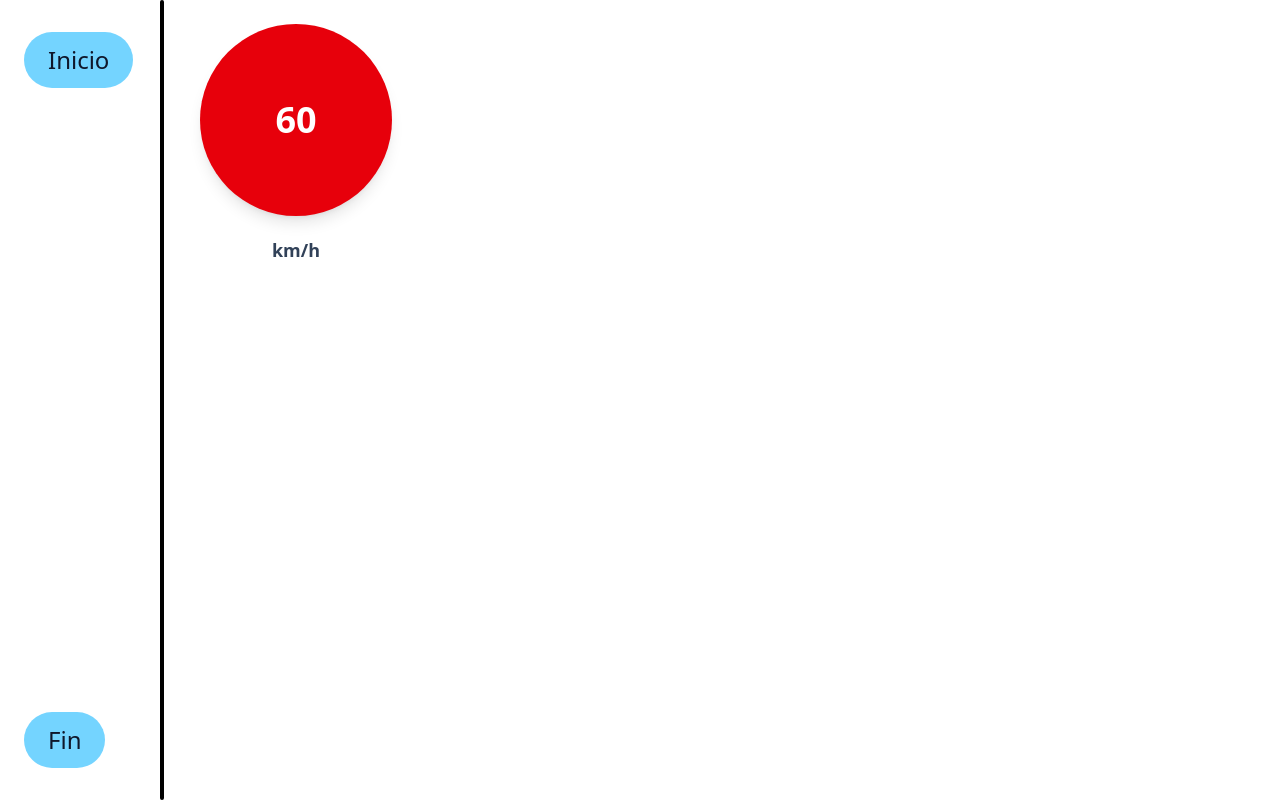
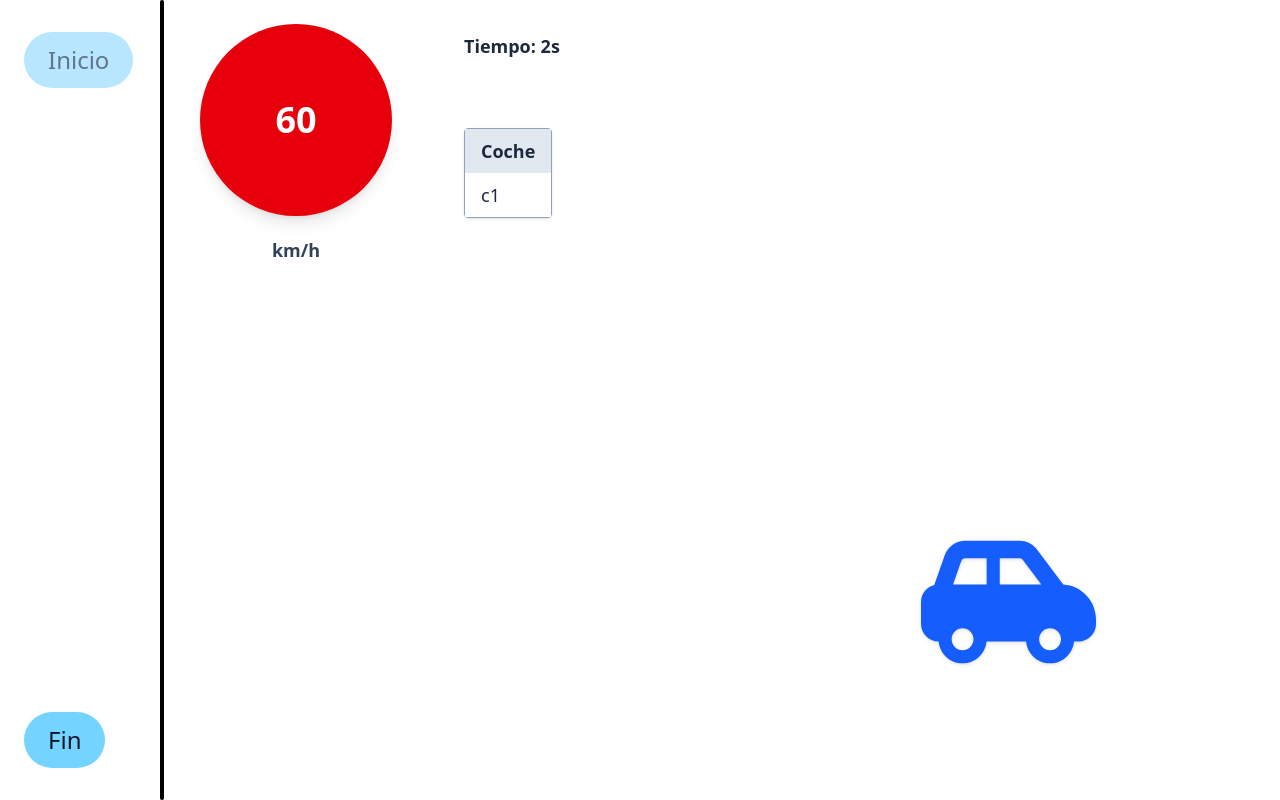
Before and after one commit to mrraxyer/FIS-React, a React (Vite) app: page / in a window 1280 px wide. Both pictures are taken after a click on the button "Inicio". Built offline with nearby package versions, Linux system fonts and the light colour scheme.

Commit message:
feat: added simple car generator

```diff
--- a/package.json
+++ b/package.json
@@ -10,6 +10,9 @@
     "preview": "vite preview"
   },
   "dependencies": {
+    "@fortawesome/fontawesome-svg-core": "^7.1.0",
+    "@fortawesome/free-solid-svg-icons": "^7.1.0",
+    "@fortawesome/react-fontawesome": "^3.1.0",
     "@tailwindcss/vite": "^4.1.17",
     "react": "^19.1.1",
     "react-dom": "^19.1.1",
--- a/src/App.tsx
+++ b/src/App.tsx
@@ -1,13 +1,105 @@
+import { useEffect, useRef, useState } from 'react'
 import Button from './components/Button'
 import SpeedLimiter from './components/SpeedLimiter'
+import CarDisplay from './components/CarDisplay'
+
+type Vehicle = { id: string; color: string }
+const colors = ['text-red-600', 'text-blue-600', 'text-green-600', 'text-yellow-600', 'text-purple-600', 'text-orange-600']
 
 export default function App() {
+    const [running, setRunning] = useState(false)
+    const [startTime, setStartTime] = useState<number | null>(null)
+    const [elapsed, setElapsed] = useState(0)
+    const [vehicles, setVehicles] = useState<Vehicle[]>([])
+    const [current, setCurrent] = useState<Vehicle | null>(null)
+    const carCountRef = useRef(0)
+    const timeoutsRef = useRef<number[]>([])
+
+    const clearScheduled = () => {
+        timeoutsRef.current.forEach(id => clearTimeout(id))
+        timeoutsRef.current = []
+    }
+
+    const finalizeSimulation = (auto = false) => {
+        clearScheduled()
+        setRunning(false)
+        setStartTime(null)
+        if (auto) alert('Simulación finalizada automáticamente (>=60s).')
+    }
+
+    const generateVehicle = () => {
+        carCountRef.current += 1
+        const nextColor = colors[carCountRef.current % colors.length]
+        const v: Vehicle = { id: `c${carCountRef.current}`, color: nextColor }
+        setVehicles(prev => [...prev, v])
+        setCurrent(v)
+    }
+
+    const scheduleNextCycle = () => {
+        if (!startTime) return
+        const totalSeconds = Math.floor((Date.now() - startTime) / 1000)
+        if (totalSeconds >= 60) {
+            finalizeSimulation(true)
+            return
+        }
+        generateVehicle()
+        const id = window.setTimeout(() => {
+            scheduleNextCycle()
+        }, 10000) // wait 10 seconds then generate next
+        timeoutsRef.current.push(id)
+    }
+
+    const handleStart = () => {
+        setVehicles([])
+        setCurrent(null)
+        carCountRef.current = 0
+        setStartTime(Date.now())
+        setElapsed(0)
+        setRunning(true)
+    }
+
+    const handleEnd = () => {
+        finalizeSimulation(false)
+    }
+
+    // Track elapsed seconds
+    useEffect(() => {
+        if (!running || !startTime) return
+        const interval = window.setInterval(() => {
+            setElapsed(Math.floor((Date.now() - startTime) / 1000))
+        }, 1000)
+        return () => clearInterval(interval)
+    }, [running, startTime])
+
+    // Start scheduling when simulation starts
+    useEffect(() => {
+        if (running && startTime) {
+            clearScheduled()
+            scheduleNextCycle()
+        } else if (!running) {
+            clearScheduled()
+        }
+        return () => clearScheduled()
+    }, [running, startTime])
+
     return (
         <div className="relative min-h-screen bg-white font-sans">
             {/* Left sidebar with buttons and separator*/}
             <div className="absolute left-6 top-0 bottom-0 w-36">
-                <Button label="Inicio" className="absolute top-8 left-0" active={true} buttonType="Inicio" />
-                <Button label="Fin" className="absolute bottom-8 left-0" active={true} buttonType="Fin" />
+                <Button
+                    label="Inicio"
+                    className="absolute top-8 left-0"
+                    active={!running}
+                    buttonType="Inicio"
+                    onClick={handleStart}
+                />
+                <Button
+                    label="Fin"
+                    className="absolute bottom-8 left-0"
+                    active={running}
+                    buttonType="Fin"
+                    onClick={handleEnd}
+                />
             </div>
             <div className="absolute left-40 top-0 bottom-0 w-1 bg-black rounded" />
 
@@ -16,6 +108,27 @@ export default function App() {
                 <div className="absolute top-6 left-6">
                     <SpeedLimiter />
                 </div>
+                {running && current && <CarDisplay color={current.color} />}
+                {/* Simple status & table */}
+                <div className="absolute top-8 left-72 text-slate-800 text-lg">
+                    <div className="font-semibold">Tiempo: {elapsed}s</div>
+                </div>
+                <div className="absolute top-32 left-72 bg-white/60 border border-slate-400 rounded shadow text-slate-800">
+                    <table className="text-lg">
+                        <thead>
+                            <tr className="bg-slate-200">
+                                <th className="px-4 py-2">Coche</th>
+                            </tr>
+                        </thead>
+                        <tbody>
+                            {vehicles.map(v => (
+                                <tr key={v.id} className="odd:bg-white even:bg-slate-100">
+                                    <td className="px-4 py-2">{v.id}</td>
+                                </tr>
+                            ))}
+                        </tbody>
+                    </table>
+                </div>
             </main>
         </div>
     )
--- /dev/null
+++ b/src/components/CarDisplay.tsx
@@ -0,0 +1,18 @@
+import { FontAwesomeIcon } from '@fortawesome/react-fontawesome'
+import { faCarSide } from '@fortawesome/free-solid-svg-icons'
+
+type CarDisplayProps = {
+    color: string
+}
+
+export default function CarDisplay({ color }: CarDisplayProps) {
+    return (
+        <div className="absolute bottom-32 right-40 flex flex-col items-center select-none">
+            <FontAwesomeIcon
+                icon={faCarSide}
+                className={`${color} drop-shadow`}
+                style={{ fontSize: '140px' }}
+            />
+        </div>
+    )
+}
```
Also changed, not shown: 1 other file (tests, documents, lock files or other folders).
